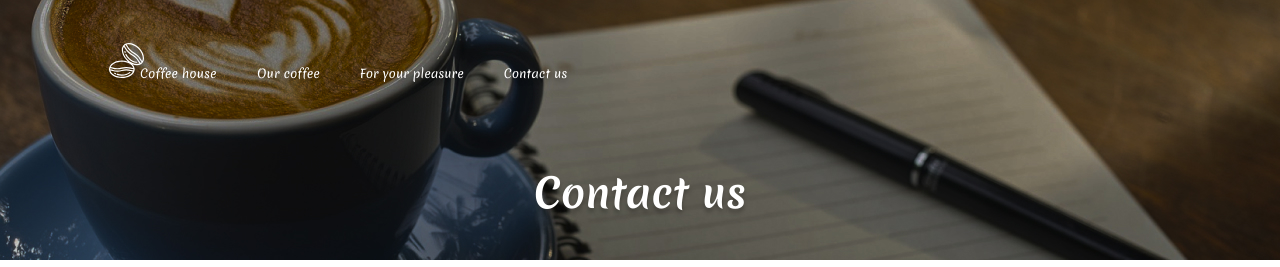
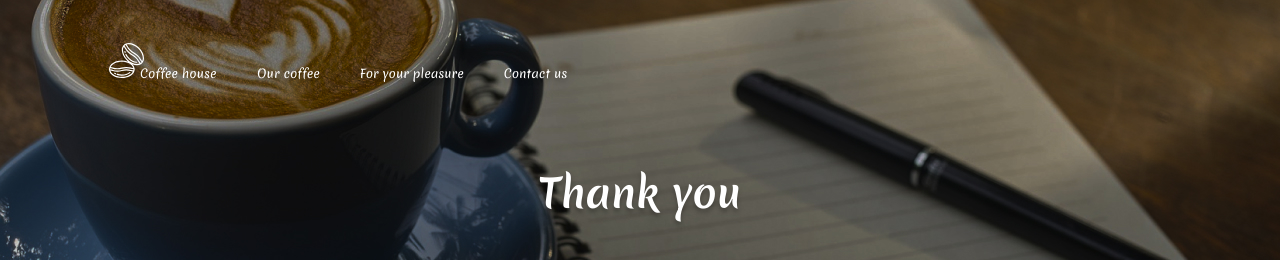
Before and after one commit to SmartProger/coffee-shop, a Vue app: page /thank-you in a window 1280 px wide. Shown: the top 267 px of the page. Built offline with nearby package versions, Linux system fonts and the light colour scheme.

Commit message:
fix: title on page Thank-you

```diff
--- a/src/views/ThankYouView.vue
+++ b/src/views/ThankYouView.vue
@@ -7,7 +7,7 @@
             <nav-bar-component />
           </div>
         </div>
-        <h1 class="title-big">Contact us</h1>
+        <h1 class="title-big">Thank you</h1>
       </div>
     </div>
     <section class="contacts">
```
